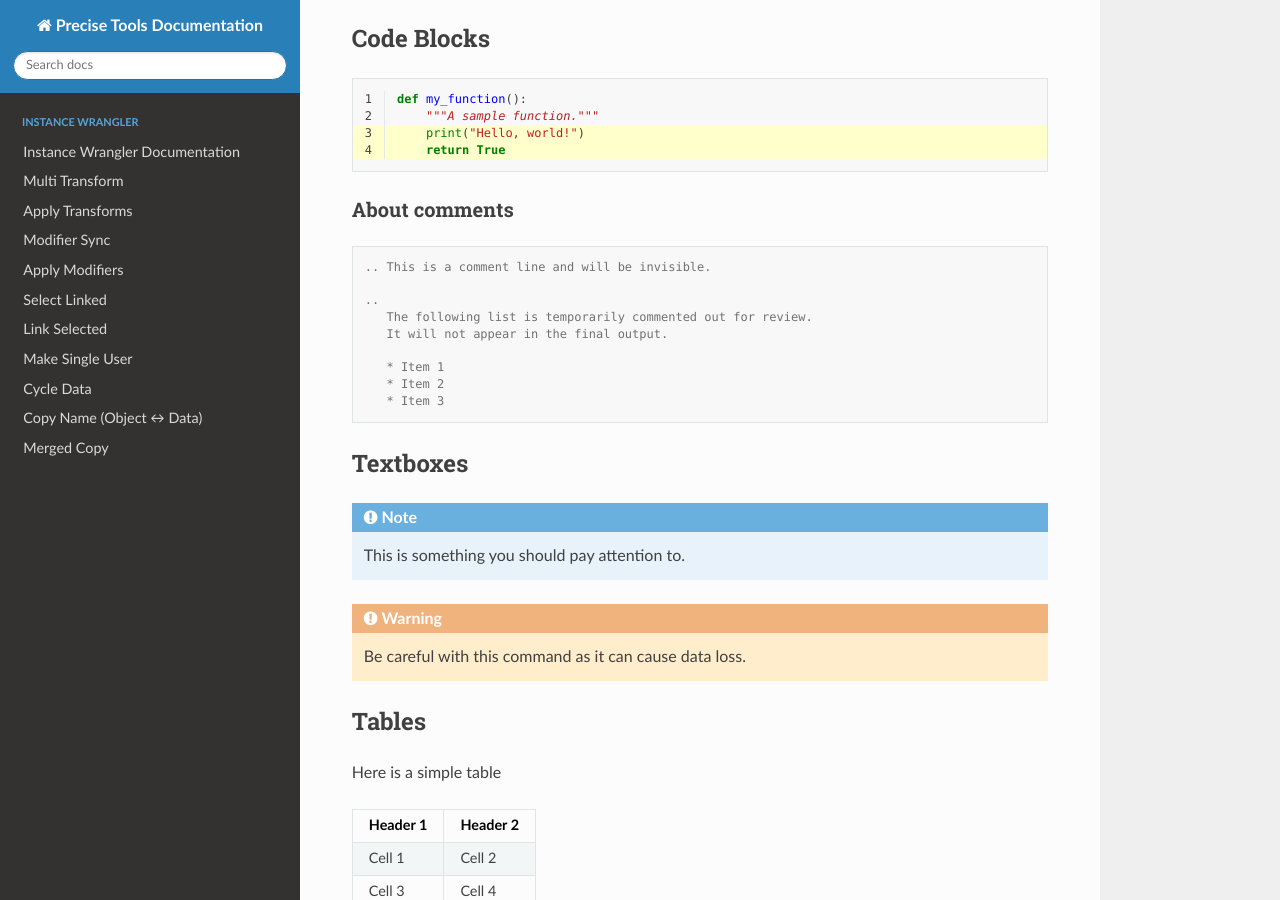
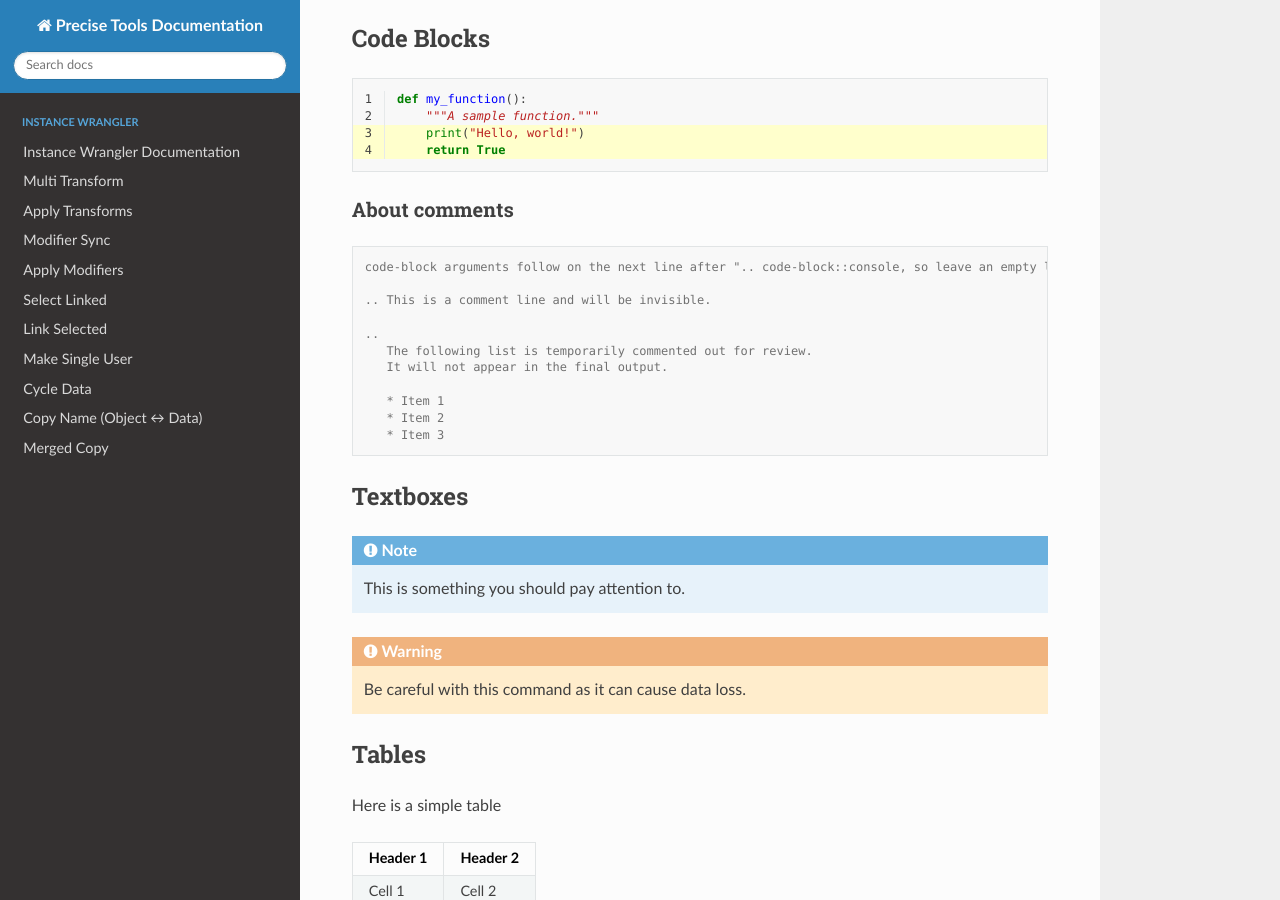
Before and after one commit to jb1981dev/Precise-Docs, a Sphinx documentation site: the page built from docs/source/testpages/examples.rst, in a window 1280 px wide and 900 px high, scrolled down 1354 px. Built offline with Sphinx 7.4.7 and the Read the Docs theme 3.1.0, drawn with Linux system fonts in a browser that asks for light colours.

Commit message:
Update examples.rst

```diff
--- a/docs/source/testpages/examples.rst
+++ b/docs/source/testpages/examples.rst
@@ -91,6 +91,8 @@ About comments
 --------------
 .. code-block:: console
 
+   code-block arguments follow on the next line after ".. code-block::console, so leave an empty line before the content ^.
+
    .. This is a comment line and will be invisible.
 
    ..
```
